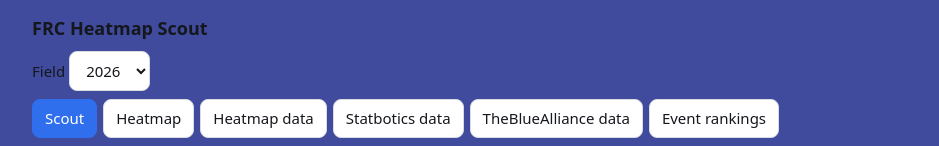
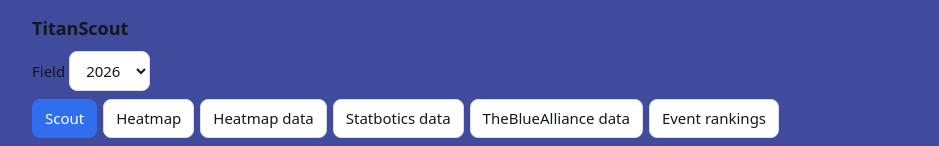
Before and after one commit to MystiqueCanDoThings/FRCHeatmap, a plain HTML site: page index.html in a window 1280 px wide. Shown: the top 146 px of the page, without its empty margins (170-1109 px from the left). Drawn offline with Linux system fonts and the light colour scheme.

Commit message:
Update index.html

```diff
--- a/index.html
+++ b/index.html
@@ -3,7 +3,7 @@
 <head>
 <meta charset="utf-8">
 <meta name="viewport" content="width=device-width, initial-scale=1, viewport-fit=cover">
-<title>FRC Heatmap Scout</title>
+<title>TitanScout</title>
 <!-- Styles. Colors are CSS variables so the light and dark themes just swap values. -->
 <style>
 /* Light theme tokens. --bg is the page background, --field is the canvas fallback color. The safe-area padding keeps content clear of phone notches and status bars. */
@@ -40,7 +40,7 @@ table{border-collapse:collapse;width:100%;font-size:14px}th,td{padding:6px 8px;b
 <body>
 <!-- Page layout: field picker, tab bar, then one section per tab. Only one section is visible at a time. -->
 <main>
-<h1>FRC Heatmap Scout</h1>
+<h1>TitanScout</h1>
 <!-- Field/season picker. The script fills in its options from the FIELDS list. It also decides which season's data is shown. -->
 <div class="row"><label>Field <select id="fieldSel"></select></label></div>
 <!-- Tab buttons. Each id (tScout, tMap, ...) pairs with a section id (vScout, vMap, ...). -->
```
